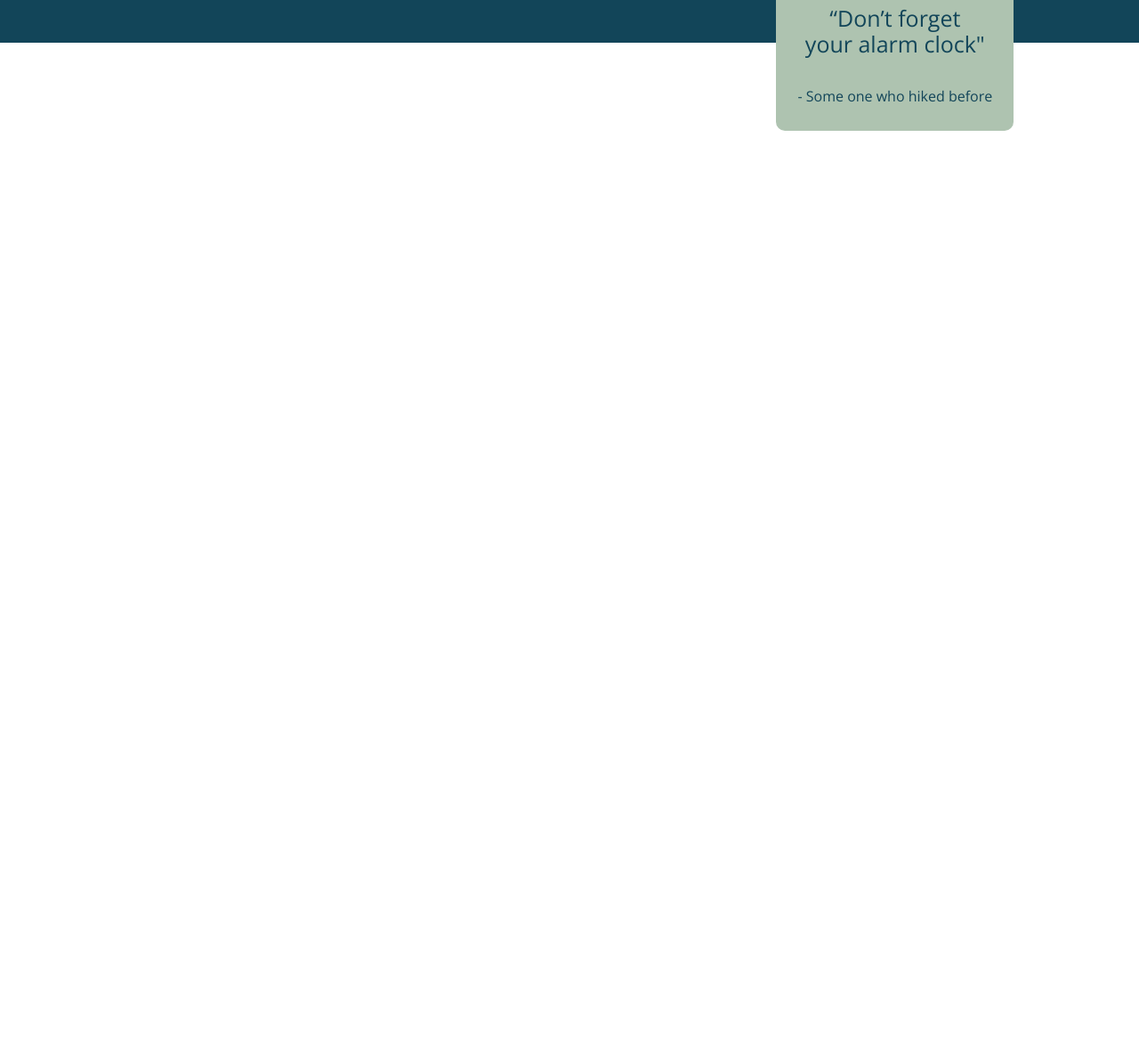
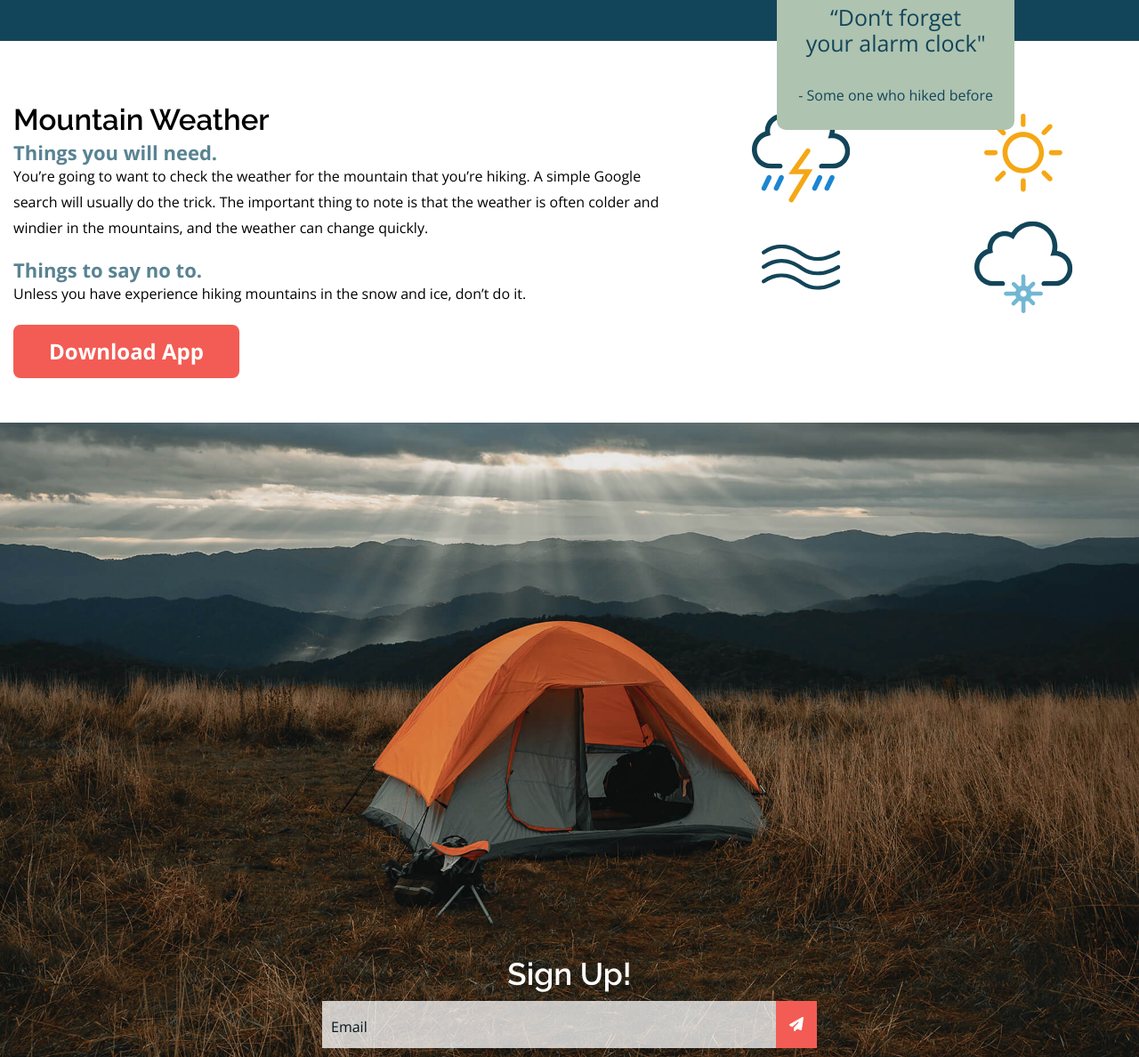
Before and after one commit to DrexelDesign/Web-3-Demo, a plain HTML site: page deploy/index.html in a window 1280 px wide. Shown: the part 2198-3386 px from the top of the page at 89% size. Before the commit the page ends 2345 px from the top, so only its background shows below. Drawn offline with nearby package versions, Linux system fonts and the light colour scheme.

Commit message:
added index weather section

```diff
--- a/deploy/index.html
+++ b/deploy/index.html
@@ -74,12 +74,59 @@
                 </section>
             </div>
         </section>
+
+        <section class="grid-container content-spacing" id="index-weather">
+            <div>
+                <section>
+                    <h1 class="sub-title">Mountain Weather</h1>
+                    <article>
+                        <h2>Things you will need.</h2>
+                        <p>You’re going to want to check the weather for the mountain that you’re hiking. A simple Google search will usually do the trick. The important thing to note is that the weather is often colder and windier in the mountains, and the weather can change quickly.</p>
+                    </article>
+                    <article>
+                        <h2>Things to say no to.</h2>
+                        <p>Unless you have experience hiking mountains in the snow and ice, don’t do it.</p>
+                    </article>
+                    <a href="#" class="red-button">Download App</a>
+                </section>
+
+                <aside>
+                    <ul>
+                        <li><img src="img/home/weather/thunder.svg" alt="thunder icon"></li>
+                        <li><img src="img/home/weather/sun.svg" alt="sun icon"></li>
+                        <li><img src="img/home/weather/wind.svg" alt="wind icon"></li>
+                        <li><img src="img/home/weather/snow.svg" alt="snow icon"></li>
+                    </ul>
+                </aside>
+            </div>
+        </section>
+     <footer class="grid-container">
+                 <div>
+                     <h1>Sign Up!</h1>
+                     <form action="#">
+                         <section>
+                             <div>
+                                 <input type="text" placeholder="Email">
+                             </div>
+                             <div>
+                                 <button><i class="fas fa-paper-plane"></i></button>
+                             </div>
+                         </section>
+                     </form>
+                     <ul>
+                         <li><a href="https://twitter.com/explore"><i class="fab fa-twitter"></i></a></li>
+                         <li><a href="https://www.linkedin.com/home?trk=logo"><i class="fab fa-linkedin-in"></i></i></a></li>
+                         <li><a href="https://github.com/ target="_blank"><i class="fab fa-github"></i></a></li>
+                         <li><a href="https://www.instagram.com/"><i class="fab fa-instagram"></i></a></li>
+                     </ul>
+                 </div>
+             </footer>
     <!-- jQuery -->
-            <script src="https://ajax.googleapis.com/ajax/libs/jquery/3.5.1/jquery.min.js"></script>
-            <!-- Greensock -->
-            <script src="https://cdnjs.cloudflare.com/ajax/libs/gsap/3.3.4/gsap.min.js"></script>
+                 <script src="https://ajax.googleapis.com/ajax/libs/jquery/3.5.1/jquery.min.js"></script>
+                 <!-- Greensock -->
+                 <script src="https://cdnjs.cloudflare.com/ajax/libs/gsap/3.3.4/gsap.min.js"></script>
 
-            <script src="js/scripts-min.js"></script>
+                 <script src="js/scripts-min.js"></script>
 </body>
 
 </html>
--- a/dev/scss/sections/_index-content.scss
+++ b/dev/scss/sections/_index-content.scss
@@ -138,7 +138,7 @@
     color: $green;
 
     >div{
-        border: 1px solid red;
+        // border: 1px solid red;
         position: relative;
 
 
@@ -242,3 +242,74 @@
         }
     }
  }
+
+
+ /* --------------------------
+    Index Weather
+ --------------------------*/
+ #index-weather{
+
+    @include xl{
+        grid-template-columns: auto 1000px auto;
+    }
+
+     >div{
+         display: grid;
+         gap: 20px;
+
+         @include md{
+             grid-template-columns: 60% auto;
+         }
+
+         section{
+             article{
+                 margin-bottom: 20px;
+
+                 h2{
+                    color: $aqua;
+                    font-size: rem-calc(20);
+
+                    @include md {
+                        font-size: rem-calc(22);
+                    }
+                 }
+
+                 p{
+
+                 }
+             }
+         }
+
+         aside{
+
+            @include xl{
+                display: flex;
+                align-items: center;
+                height: 100%;
+            }
+
+
+             ul{
+                 display: grid;
+                 grid-template-columns: repeat(2, 1fr);
+                 gap:20px;
+
+                 @include md{
+                    grid-template-columns: repeat(1, 1fr);
+                 }
+                 @include lg{
+                    grid-template-columns: repeat(2, 1fr);
+                 }
+                 @include xl{
+                    grid-template-columns: repeat(4, 1fr);
+                    height: 100%;
+                 }
+                 li{
+                    display: flex;
+                    justify-content: center;
+                    align-items: center;
+                 }
+             }
+         }
+     }
+ }
```
Also changed, not shown: deploy/css/styles.css, 3 other files.
